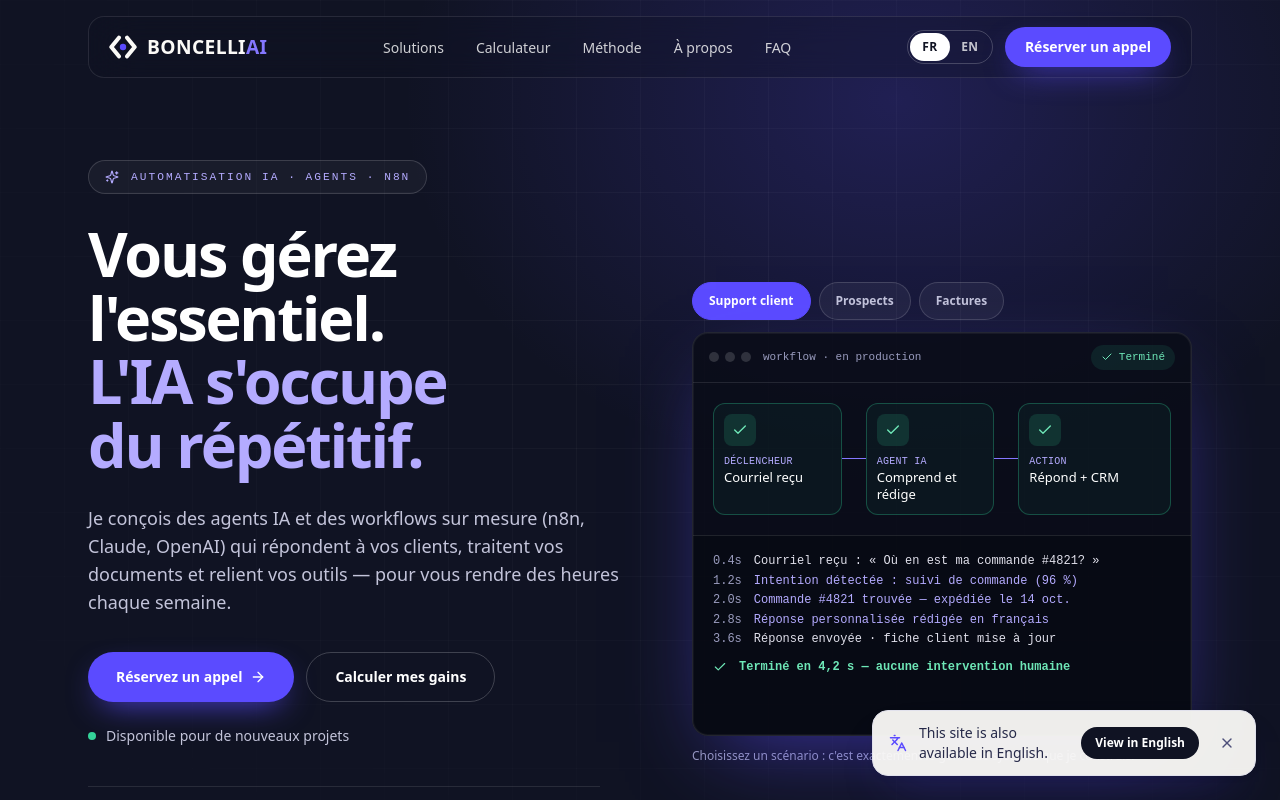
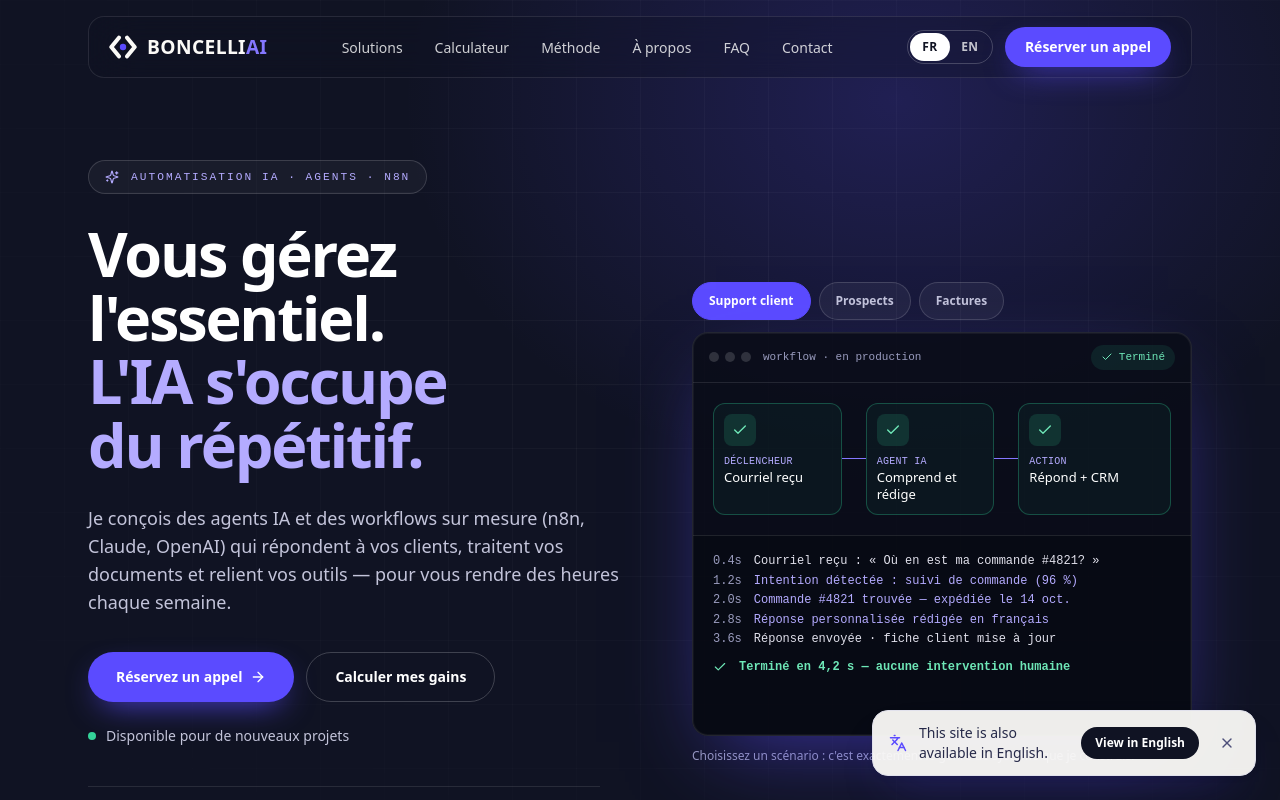
Before and after one commit to BONCELLI/boncelliai-site, a React (Vite) app: page / in a window 1280 px wide. Shown: the top 800 px of the page. Built offline with nearby package versions, Linux system fonts and the light colour scheme; a web font is replaced by a local one.

Commit message:
Add Contact link to the main navigation

```diff
--- a/src/components/Navbar.jsx
+++ b/src/components/Navbar.jsx
@@ -4,7 +4,7 @@ import { useLanguage } from "../i18n/LanguageContext.jsx";
 import LanguageSwitcher from "./LanguageSwitcher.jsx";
 import Logo from "./Logo.jsx";
 
-const SECTION_IDS = ["services", "roi", "process", "about", "faq"];
+const SECTION_IDS = ["services", "roi", "process", "about", "faq", "contact"];
 
 export default function Navbar() {
   const { t } = useLanguage();
@@ -53,12 +53,12 @@ export default function Navbar() {
           </a>
 
           <nav aria-label={t.a11y.mainNav} className="hidden lg:block">
-            <ul className="flex items-center gap-1">
+            <ul className="flex items-center gap-0.5 xl:gap-1">
               {links.map((link) => (
                 <li key={link.id}>
                   <a
                     href={`#${link.id}`}
-                    className={`rounded-full px-3.5 py-2 text-sm font-medium transition-colors duration-200 ${
+                    className={`whitespace-nowrap rounded-full px-2.5 py-2 text-sm xl:px-3.5 font-medium transition-colors duration-200 ${
                       solid ? "text-navy-600 hover:bg-navy-50 hover:text-navy-900" : "text-white/80 hover:bg-white/10 hover:text-white"
                     }`}
                   >
@@ -69,9 +69,9 @@ export default function Navbar() {
             </ul>
           </nav>
 
-          <div className="hidden items-center gap-3 lg:flex">
+          <div className="hidden items-center gap-2 lg:flex xl:gap-3">
             <LanguageSwitcher dark={!solid} />
-            <a href="#contact" className="btn-primary px-5 py-2.5">
+            <a href="#contact" className="btn-primary whitespace-nowrap px-4 py-2.5 xl:px-5">
               {t.nav.cta}
             </a>
           </div>
```
